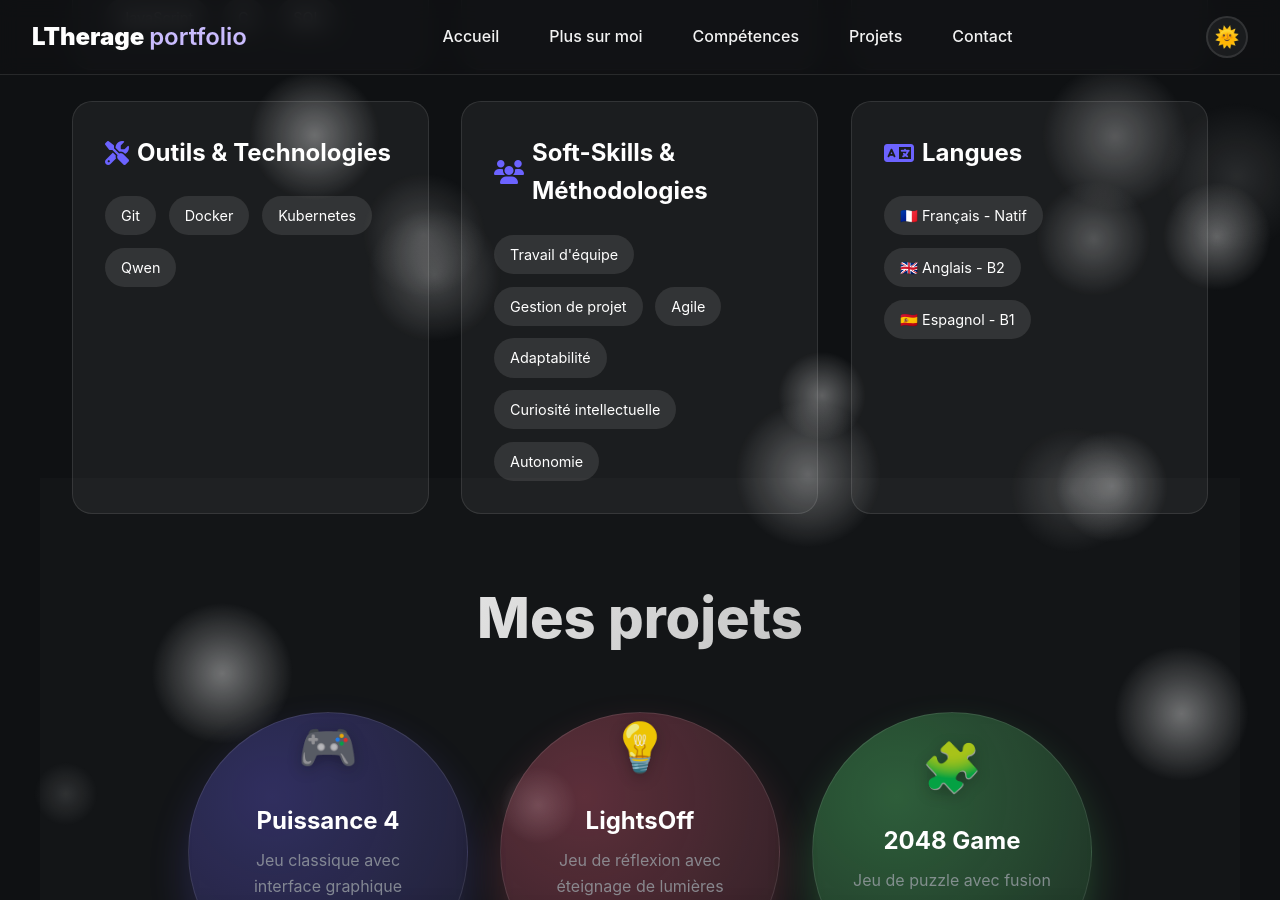
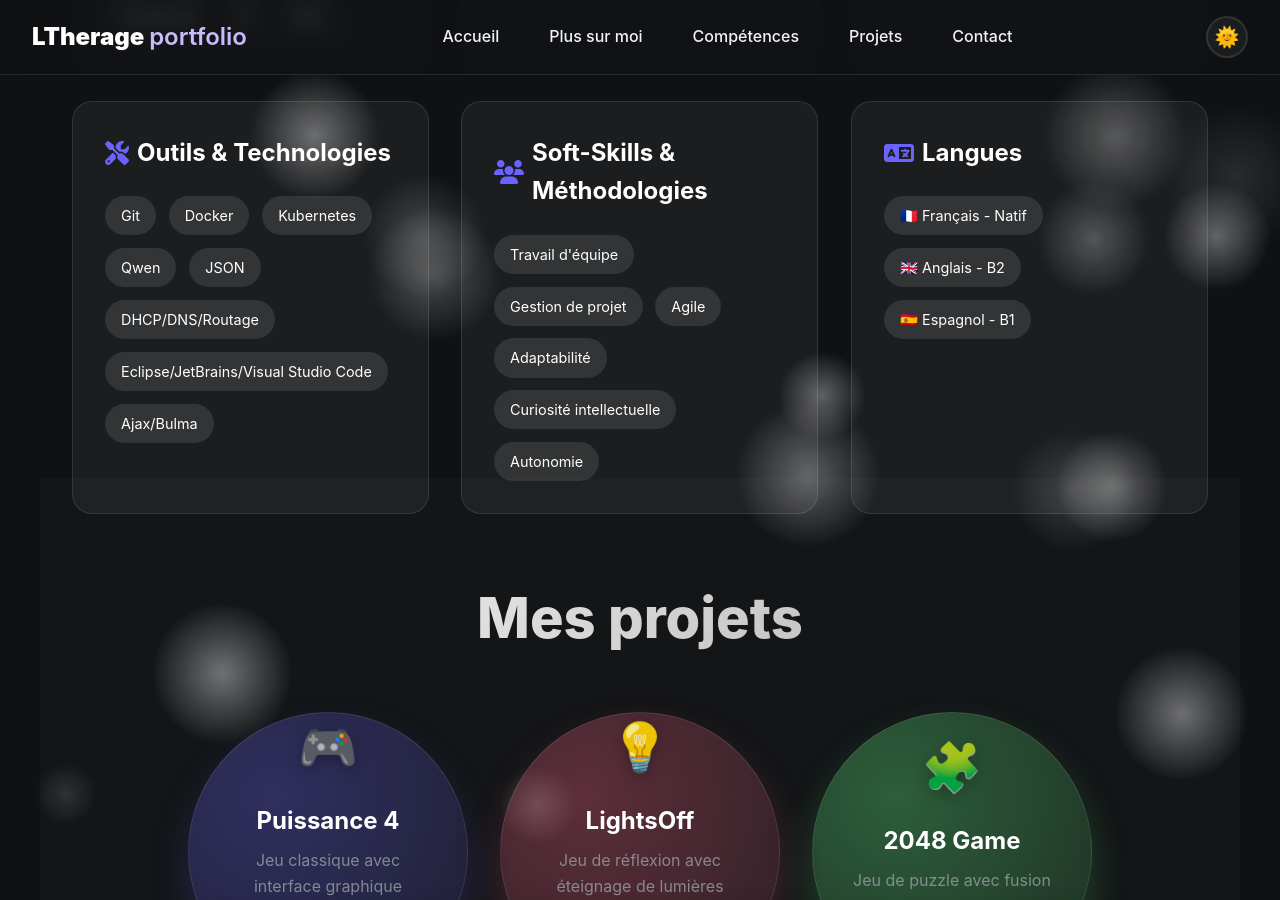
Before and after one commit to LTherage/Portfolio, a Jekyll site: the page built from portfolio.md, in a window 1280 px wide and 900 px high, scrolled down 2222 px. Built offline with Jekyll 4.4.1, drawn with Linux system fonts in a browser that asks for light colours.

Commit message:
Projet portfolio officiel fini dans la totalité :
🔥🔥🔥🔥 WHOAOUH

```diff
--- a/_layouts/portfolio.html
+++ b/_layouts/portfolio.html
@@ -1034,6 +1034,10 @@
                 <span class="skill-item">Docker</span>
                 <span class="skill-item">Kubernetes</span>
                 <span class="skill-item">Qwen</span>
+                <span class="skill-item">JSON</span>
+                <span class="skill-item">DHCP/DNS/Routage</span>
+                <span class="skill-item">Eclipse/JetBrains/Visual Studio Code</span>
+                <span class="skill-item">Ajax/Bulma</span>
             </div>
         </div>
         <div class="skill-category">
```
Also changed, not shown: 3 other files.
